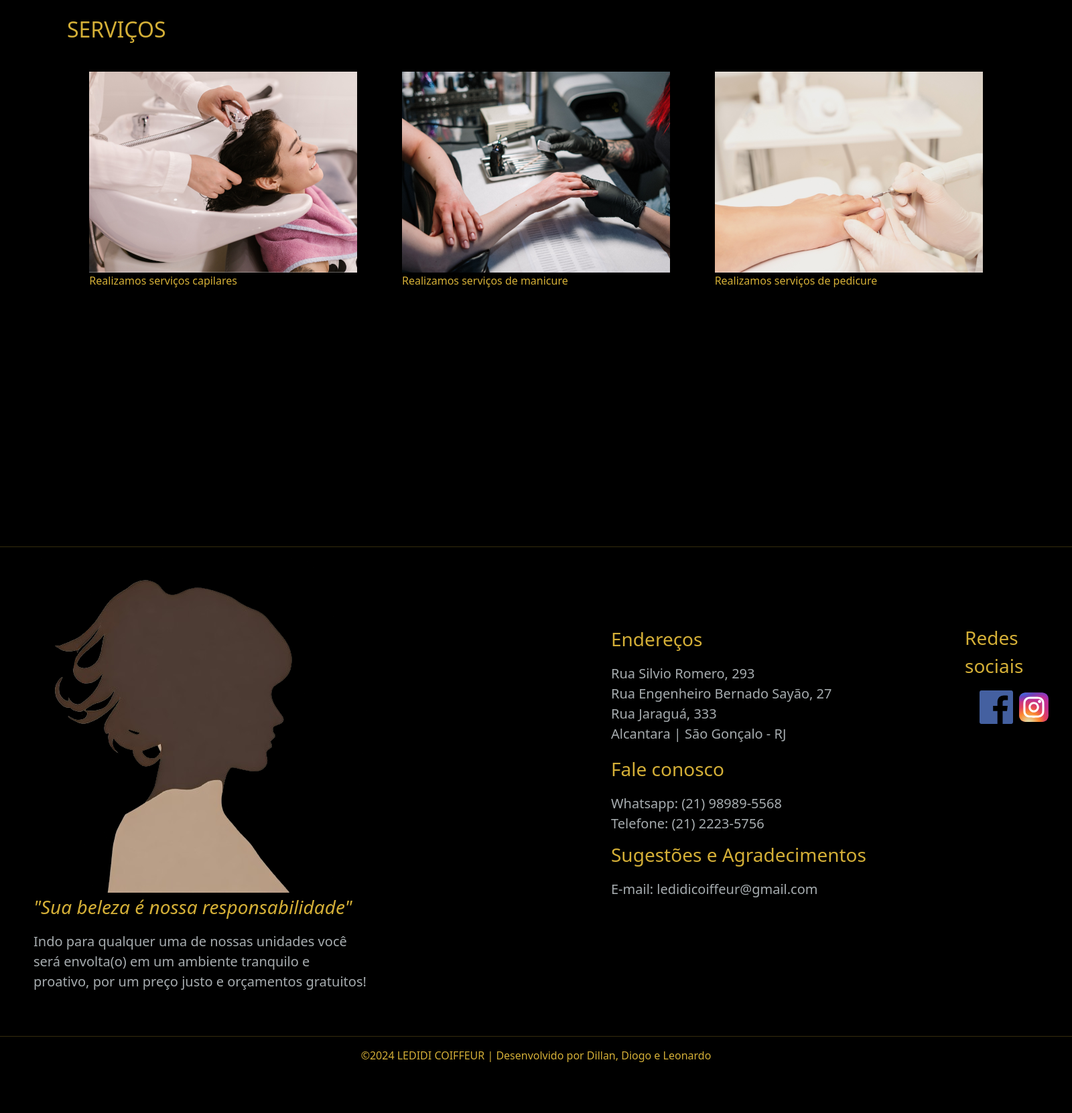
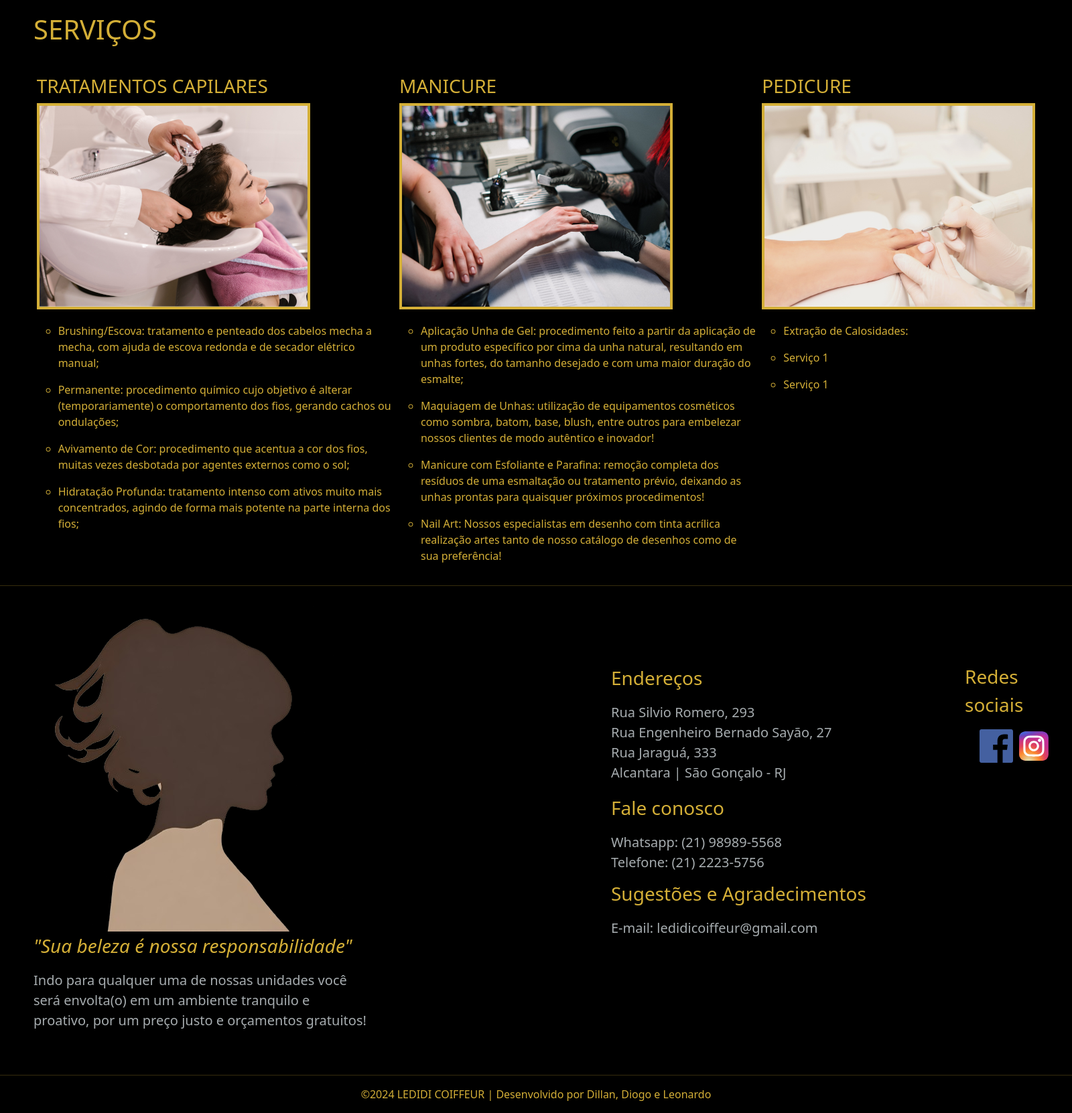
Before and after one commit to devgarciadiogo/ledidi, a PHP site: page /servicos.html in a window 1600 px wide. Shown: the part 71-1733 px from the top of the page at 67% size. Before the commit the page ends 1657 px from the top, so only its background shows below. Run offline with PHP 8.4, Linux system fonts and the light colour scheme.

Commit message:
v1.7
- Adição de Logo e personalização nas abas
- Inicio da adaptação do setor de serviços

```diff
--- a/home.html
+++ b/home.html
@@ -10,7 +10,6 @@
   <link rel="stylesheet" type="text/css" href="styles.css">
 </head>
 <body>
-
   <header>
     <img id="logoledidi" src="/img/banner-ledidi.png" alt="Banner Ledidi Coiffeur">
     <nav class="navbar navbar-expand-lg" style="background-color: #9C6615; background: -webkit-linear-gradient(left, #9C6615, #D4AF37); background: -o-linear-gradient(right, #9C6615, #D4AF37); background: -moz-linear-gradient(right, #9C6615, #D4AF37); background: linear-gradient(to right, #9C6615, #D4AF37);background-color: #9C6615;">
--- a/servicos.html
+++ b/servicos.html
@@ -2,8 +2,10 @@
 <html lang="pt-br">
 <head>
   <meta charset="UTF-8">
+  <meta http-equiv="X-UA-Compatible" content="IE-edge" />
   <meta name="viewport" content="width=device-width, initial-scale=1.0">
-    <title>Ledidi Coiffeur</title>
+  <title>Ledidi Coiffeur - Serviços</title>
+  <link rel="icon" href="/img/logo.png">
   <link href="https://cdn.jsdelivr.net/npm/bootstrap@5.3.3/dist/css/bootstrap.min.css" rel="stylesheet" integrity="sha384-QWTKZyjpPEjISv5WaRU9OFeRpok6YctnYmDr5pNlyT2bRjXh0JMhjY6hW+ALEwIH" crossorigin="anonymous">
   <link rel="stylesheet" type="text/css" href="styles.css">
   </head>
@@ -32,23 +34,61 @@
           </div>
         </nav>
       </header>
+
       <main>
-        <section id="servicos-oferecidos">
-            <h2 id="servicos-txt">SERVIÇOS</h2>
+        <h1 id="servicos-txt">SERVIÇOS</h1>
         <ul id="lista-servicos">
           <li>
-                <img src="img/cabelo.png" alt="cabelo">
-                <p>Realizamos serviços capilares</p>
+            <h3>TRATAMENTOS CAPILARES</h3>
+            <img class="imagens-servicos" src="img/cabelo.png" alt="Serviços Capilares">
+            <ul>
+              <li>
+                <p class="servicos">Brushing/Escova: tratamento e penteado dos cabelos mecha a mecha, com ajuda de escova redonda e de secador elétrico manual;</p>
               </li>
               <li>
-                <img src="img/unha.png" alt="pe">
-                <p>Realizamos serviços de manicure</p>
+                <p class="servicos">Permanente: procedimento químico cujo objetivo é alterar (temporariamente) o comportamento dos fios, gerando cachos ou ondulações;</p>
               </li>
               <li>
-              <img src="img/pe.png" alt="pe">
-              <p>Realizamos serviços de pedicure</p>
+                <p class="servicos">Avivamento de Cor: procedimento que acentua a cor dos fios, muitas vezes desbotada por agentes externos como o sol;</p>
               </li>
-          </section>
+              <li>
+                <p class="servicos">Hidratação Profunda: tratamento intenso com ativos muito mais concentrados, agindo de forma mais potente na parte interna dos fios;</p>
+              </li>
+            </ul>
+          </li>
+          <li>
+            <h3>MANICURE</h3>
+            <img class="imagens-servicos" src="img/unha.png" alt="Serviços de Manicure">
+            <ul>
+              <li>
+                <p class="servicos">Aplicação Unha de Gel: procedimento feito a partir da aplicação de um produto específico por cima da unha natural, resultando em unhas fortes, do tamanho desejado e com uma maior duração do esmalte;</p>
+              </li>
+              <li>
+                <p class="servicos">Maquiagem de Unhas: utilização de equipamentos cosméticos como sombra, batom, base, blush, entre outros para embelezar nossos clientes de modo autêntico e inovador!</p>
+              </li>
+              <li>
+                <p class="servicos">Manicure com Esfoliante e Parafina: remoção completa dos resíduos de uma esmaltação ou tratamento prévio, deixando as unhas prontas para quaisquer próximos procedimentos!</p>
+              </li>
+              <li>
+                <p class="servicos">Nail Art: Nossos especialistas em desenho com tinta acrílica realização artes tanto de nosso catálogo de desenhos como de sua preferência!</p>
+              </li>
+            </ul>
+          </li>
+          <li>
+            <h3>PEDICURE</h3>
+            <img class="imagens-servicos" src="img/pe.png" alt="Serviços de Pedicure">
+            <ul>
+              <li>
+                <p class="servicos">Extração de Calosidades: </p>
+              </li>
+              <li>
+                <p class="servicos">Serviço 1</p>
+              </li>
+              <li>
+                <p class="servicos">Serviço 1</p>
+              </li>
+            </ul>
+          </li>
       </main>
 
       <footer>
--- a/styles.css
+++ b/styles.css
@@ -116,12 +116,23 @@ main{
   justify-content: space-around;
 }
 
+.imagens-servicos{
+  max-width: 500px;
+  max-height: 500px;
+  margin: 0 0 20px 0;
+  border: 4px solid #D4AF37;
+  display: block;
+}
+
+.servicos{
+  max-width: 500px;
+}
+
 #agendamento{
   margin: 0 0 0 0;
   padding: 50px 25px;
   color: #D4AF37;
 }
-
 
 form{
   padding: 5px 25px;
@@ -217,3 +228,38 @@ footer{
   color: #D4AF37;
   text-align: center;
 }
+
+/* Extra small devices (phones, 600px and down) */
+@media only screen and (max-width: 600px) {
+  .content-container {
+      padding-top: 10em;
+  }
+}
+
+/* Small devices (portrait tablets and large phones, 600px and up) */
+@media only screen and (min-width: 600px) {
+  .content-containerr {
+      padding-top: 12em;
+  }
+}
+
+/* Medium devices (landscape tablets, 768px and up) */
+@media only screen and (min-width: 768px) {
+  .content-container {
+      padding-top: 15em;
+  }
+}
+
+/* Large devices (laptops/desktops, 992px and up) */
+@media only screen and (min-width: 992px) {
+  .content-container {
+      padding-top: 17em;
+  }
+}
+
+/* Extra large devices (large laptops and desktops, 1200px and up) */
+@media only screen and (min-width: 1200px) {
+  .content-container {
+      padding-top: 26em;
+  }
+}
```
Also changed, not shown: agendamento.html (+7 -5 lines), quem-somos.html (+7 -5 lines). Lines whose indentation alone changed are shown as unchanged.
